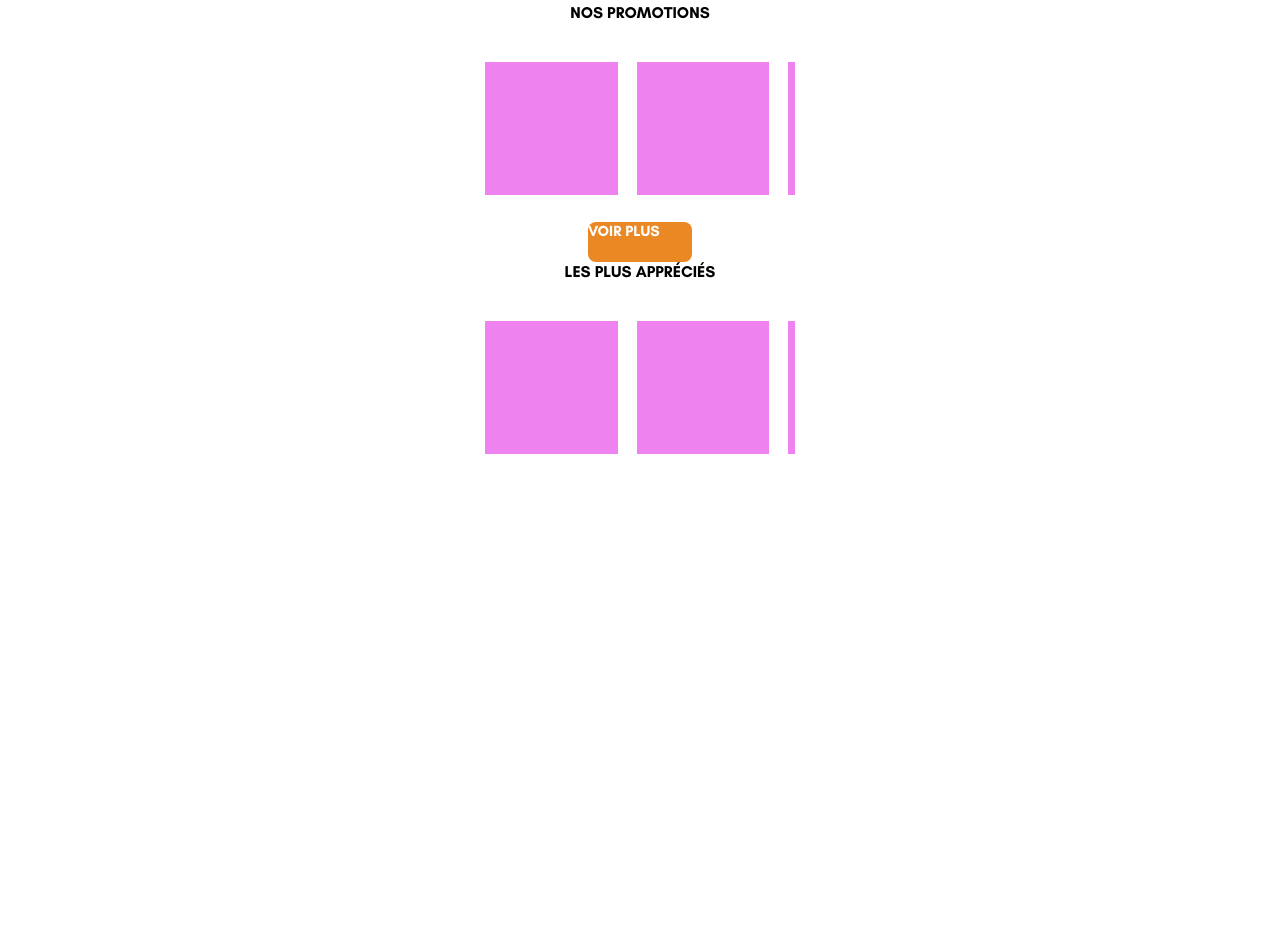
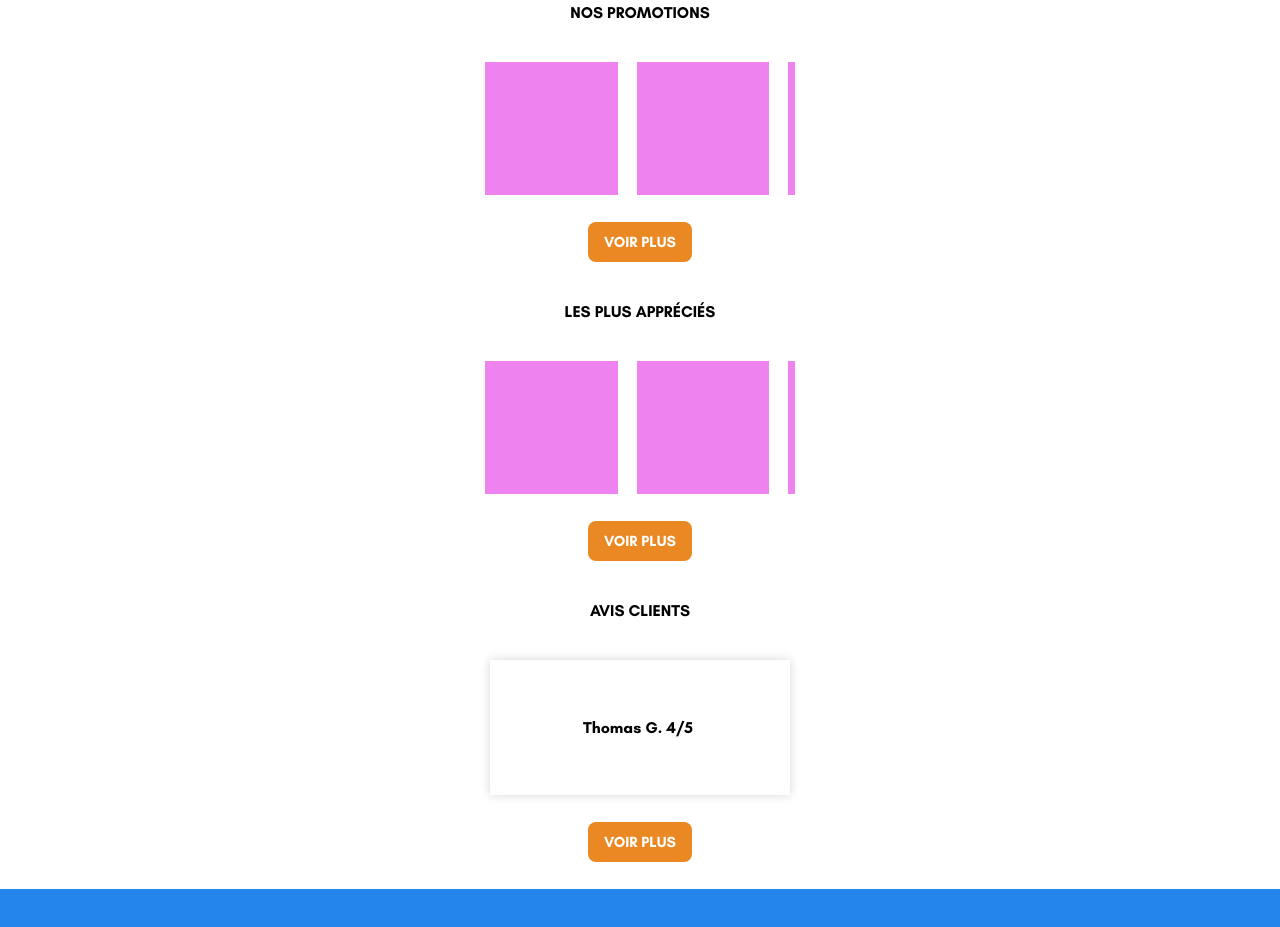
Before and after one commit to Sopralus/france_balloons, a plain HTML site: page index.html in a window 1280 px wide. Shown: the part 577-1504 px from the top of the page. Before the commit the page ends 1058 px from the top, so only its background shows below. Drawn offline with Linux system fonts and the light colour scheme.

Commit message:
[css][html]
Add of custommers opinions, the most appreciated articles, the sales. Sliders

```diff
--- a/index.html
+++ b/index.html
@@ -26,7 +26,7 @@
             </div>
         </section>
 
-        <section id="promotions">
+        <section id="groupe">
             <div class="groupe-sell">
                 <P class="groupe-title">NOS PROMOTIONS</P>
                 <div class="slider">
@@ -44,6 +44,17 @@
                     <div class="slide" id="slide-2"></div>
                     <div class="slide" id="slide-3"></div>
                 </div>
+                <button class="see-more">VOIR PLUS</button>
+            </div>
+
+            <div class="groupe-opinions">
+                <p class="groupe-title">AVIS CLIENTS</p>
+                <div class="custommers-opinions">
+                    <p class="custommers-name">
+                        Thomas G. 4/5 <img></img>
+                    </p>
+                </div>
+                <button class="see-more">VOIR PLUS</button>
             </div>
         </section>
     </main>
--- a/style.css
+++ b/style.css
@@ -72,7 +72,7 @@ header h1 {
   transform: translate(-50%, -50%);
 }
 
-#promotions{
+.groupe-sell, .groupe-opinions{
   margin-top: 40px;
 }
 
@@ -108,7 +108,6 @@ header h1 {
 
 #see-more{
   position: absolute;
-
 }
 
 button{
@@ -123,7 +122,31 @@ button{
   display: flex;
   align-content: center;
   margin: auto;
+  align-items: center;
+  justify-content: center;
+}
 
+.custommers-opinions{
+  width: 300px;
+  height: 135px;
+  display: flex;
+  align-content: center;
+  margin: auto;
+  align-items: center;
+  justify-content: center;
+  box-shadow: 0px 0px 10px rgba(00, 00, 00, 0.16);
+  margin-top: 40px;
+  margin-bottom: 27px;
+}
+
+footer{
+  height: 175px;
+  background-color:#2486EA ;
+  margin-top: 27px;
+}
+
+.custommers-name{
+  font-family: "Glacial Indifference BOLD";
 }
 
 @media only screen and (min-width: 768px) {
```
